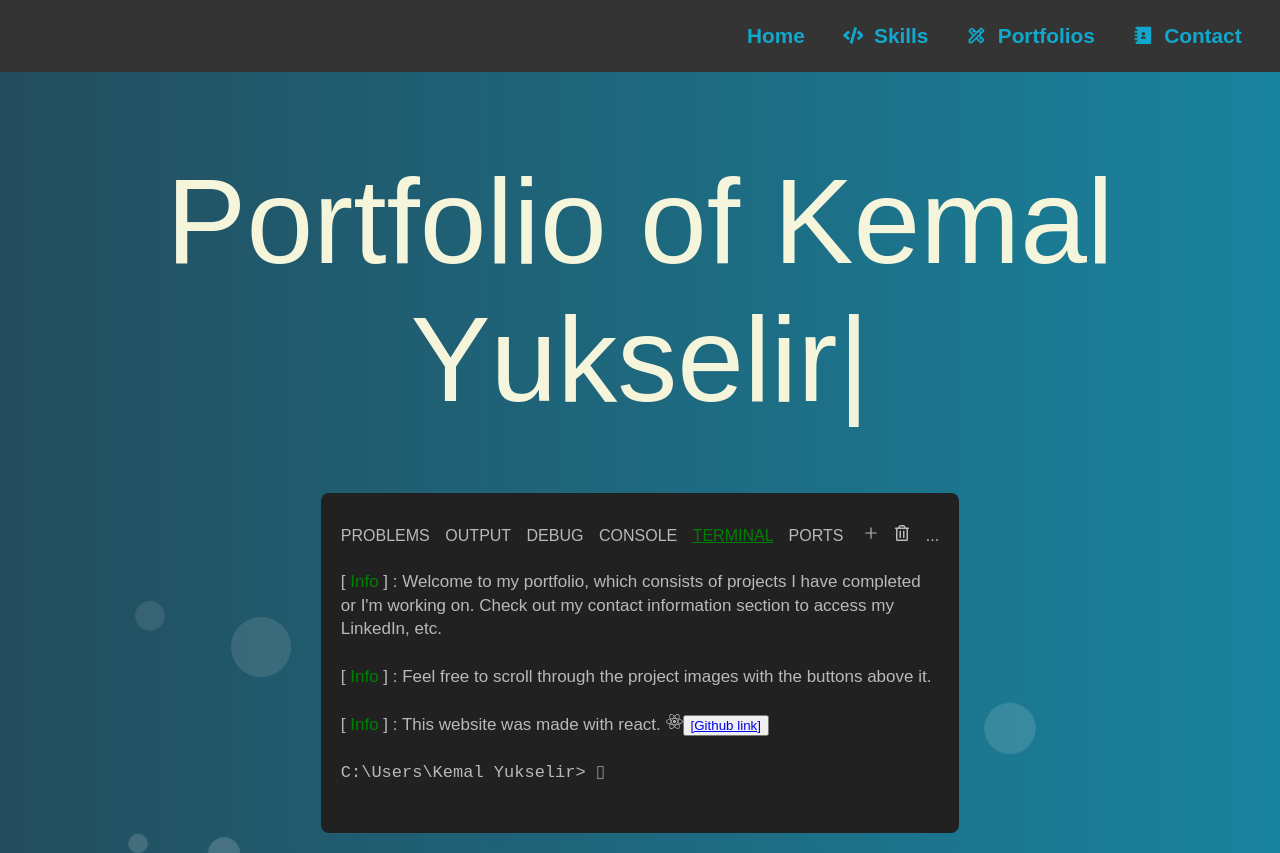
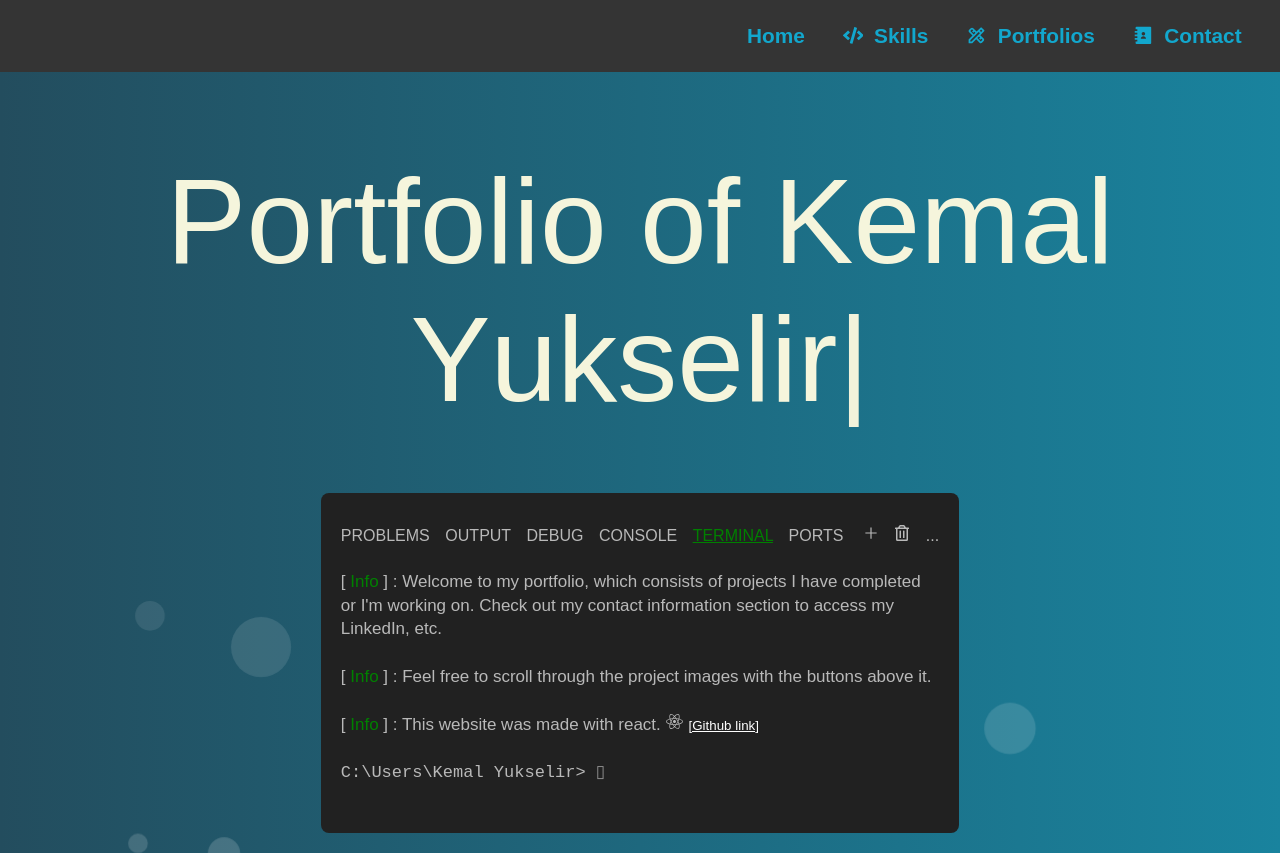
Before and after one commit to KemalYukselir/portfolio-website, a React (Create React App) app: page / in a window 1280 px wide. Shown: the top 853 px of the page. Built offline with nearby package versions, Linux system fonts and the light colour scheme; a web font is replaced by a local one.

Commit message:
fixed github link button

```diff
--- a/src/App.css
+++ b/src/App.css
@@ -396,6 +396,15 @@ nav {
   margin-left: 1%;
 }
 
+.terminal-text button {
+  background: none;
+  border: none;
+}
+
+.terminal-text a {
+  color: white;
+}
+
   /* -------- Portfolio Section */
   /* -------- Portfolio Section */
   /* -------- Portfolio Section */
```
